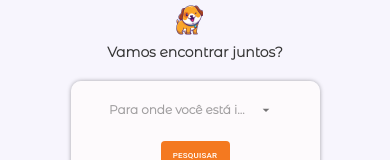
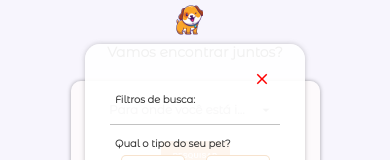
Before and after one commit to roussenq/pettrip, a React (Vite) app in the folder frontend/: page / in a window 390 px wide. Both pictures are taken after a click on the button "FILTROS". Shown: the part 484-644 px from the top of the page. Built offline with nearby package versions, Linux system fonts and the light colour scheme; no server answers.

Commit message:
updating styles

```diff
--- a/frontend/src/components/SideBarMobile/index.jsx
+++ b/frontend/src/components/SideBarMobile/index.jsx
@@ -78,6 +78,9 @@ const SideBar = () => {
 
       {open && (
         <ContainerSideBar>
+          <ButtonClose onClick={() => setOpen(!open)}>
+            <Close />
+          </ButtonClose>
           <TextFilter>Filtros de busca:</TextFilter>
           <BoxLine />
           <TextFilter>Qual o tipo do seu pet?</TextFilter>
@@ -228,9 +231,6 @@ const SideBar = () => {
               </label>
             </AnimalType>
             <ButtonSearch type="submit">Filtrar</ButtonSearch>
-            <ButtonClose onClick={() => setOpen(!open)}>
-              <Close color="primary" />
-            </ButtonClose>
           </form>
         </ContainerSideBar>
       )}
--- a/frontend/src/components/SideBarMobile/styles.js
+++ b/frontend/src/components/SideBarMobile/styles.js
@@ -20,7 +20,6 @@ export const ButtonMobile = styled(Button)`
 
 export const ContainerSideBar = styled(Box)`
   max-width: 220px;
-  height: 560px;
   background-color: #ffffffed;
   border-radius: 15px;
   box-shadow: 0 0 0.4em #6464645e;
@@ -31,7 +30,6 @@ export const ContainerSideBar = styled(Box)`
 
   @media (max-width: 690px) {
     display: block;
-    margin-bottom: 4px;
     height: 580px;
     bottom: 0;
     left: 0;
@@ -40,11 +38,10 @@ export const ContainerSideBar = styled(Box)`
     top: 493px;
   }
 
-  @media (max-width: 490px) {
+  @media (max-width: 485px) {
     display: block;
     margin: auto;
-    margin-bottom: 4px;
-    height: 530px;
+    height: 554px;
     bottom: 0;
     left: 0;
     right: 0;
@@ -52,12 +49,24 @@ export const ContainerSideBar = styled(Box)`
     top: 460px;
   }
 
-  @media (max-width: 410px) {
+  @media (max-width: 470px) {
+    display: block;
+    margin: auto;
+    height: 554px;
     bottom: 0;
     left: 0;
     right: 0;
     margin: auto;
-    top: 916px;
+    top: 460px;
+  }
+
+  @media (max-width: 454px) {
+    bottom: 0;
+    left: 0;
+    right: 0;
+    margin: auto;
+    top: 700px;
+    height: 489px;
   }
 `;
 
@@ -155,13 +164,11 @@ export const ButtonSearch = styled(Button)`
 `;
 
 export const ButtonClose = styled(Button)`
-  color: #ffffff;
-  font-size: 4px;
-  margin-left: 52px;
+  left: 120px;
   padding: 0px;
 
-  @media (max-width: 840px) {
-    margin-left: 53px;
-    margin-top: 19px;
+  & svg {
+    color: red;
+    font-size: 18px;
   }
 `;
```
